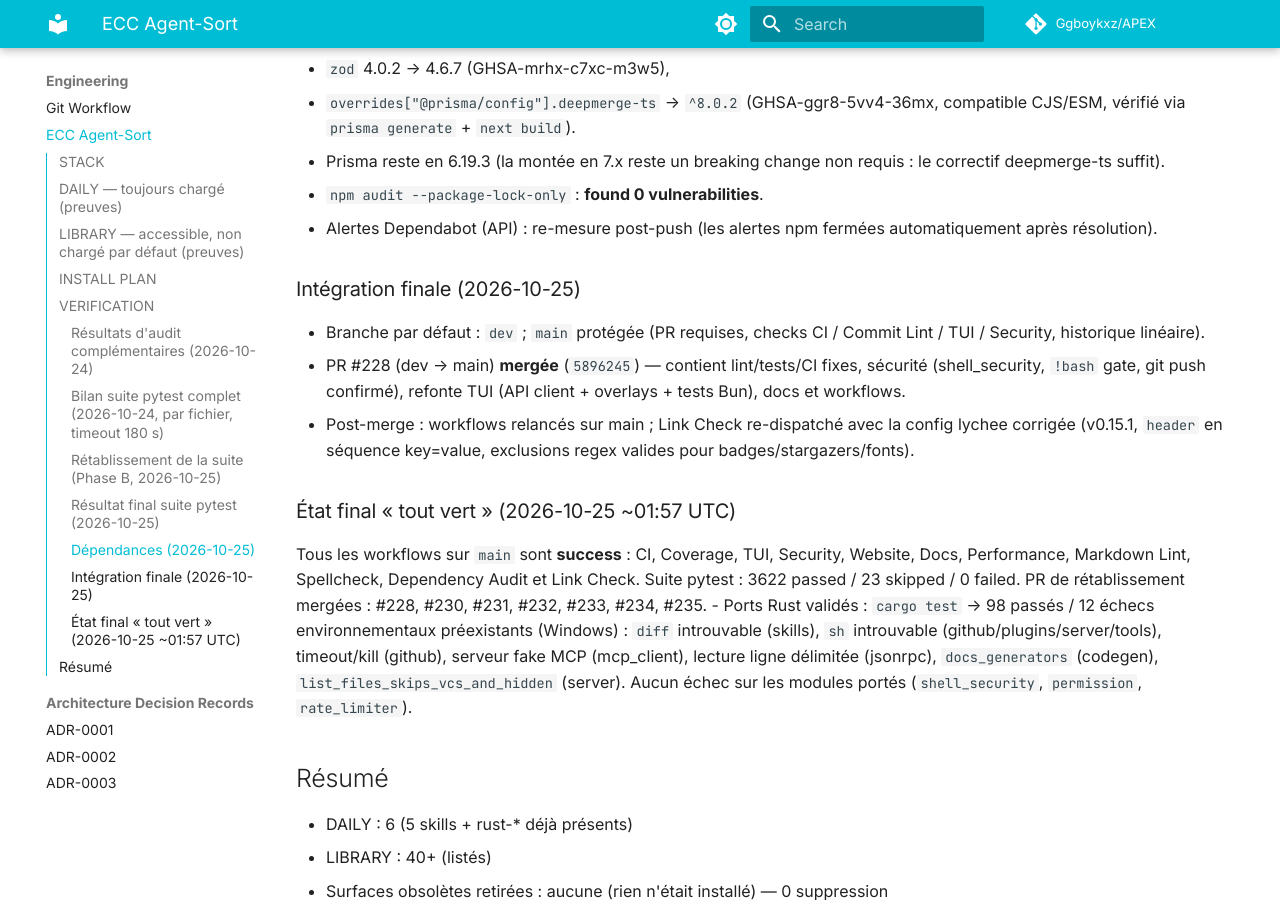
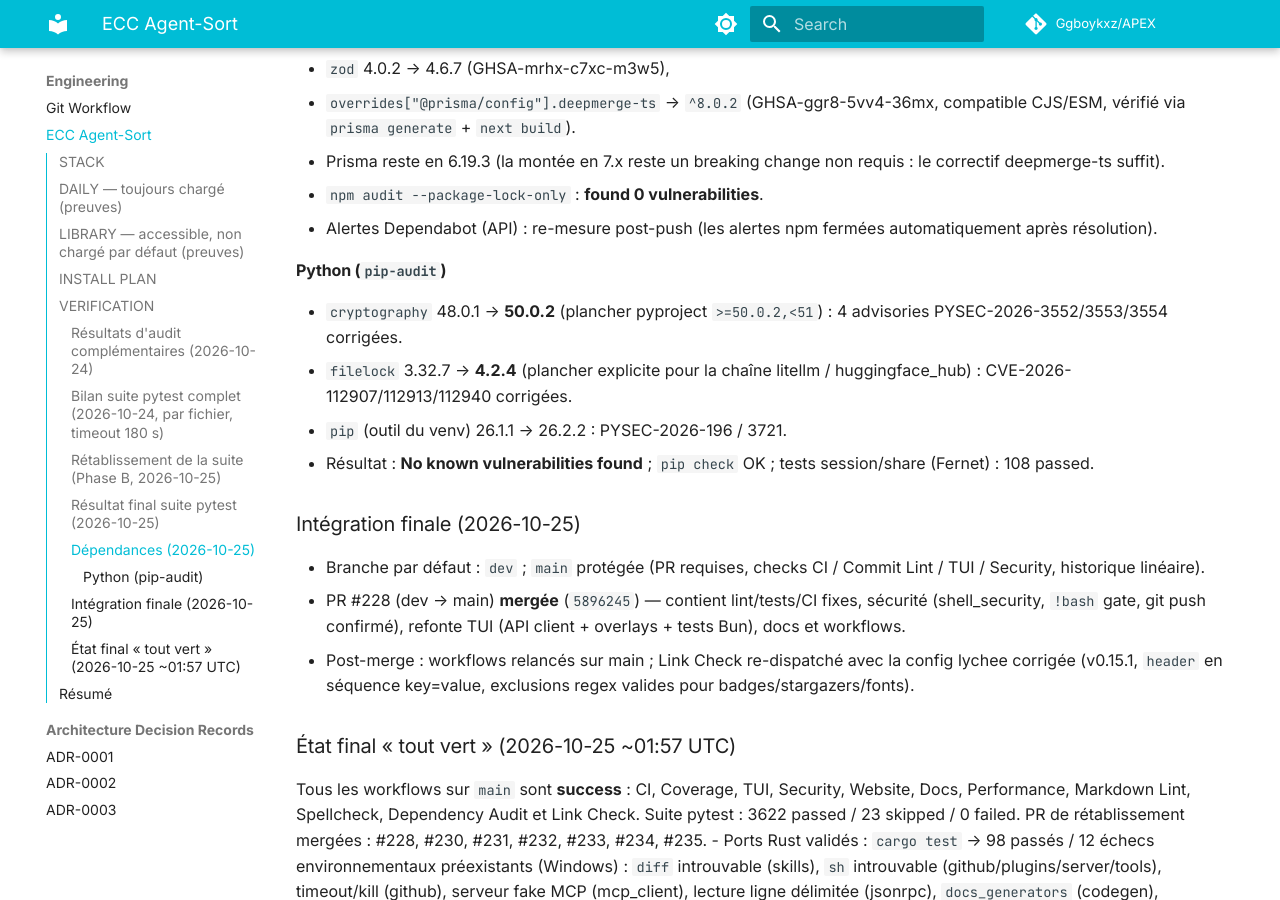
Before and after one commit to Ggboykxz/APEX, an MkDocs documentation site: the page built from docs/ecc-agent-sort.md, in a window 1280 px wide and 900 px high, scrolled down 4612 px. Built offline with MkDocs 1.6.1 and Material for MkDocs 9.7.7, drawn with Linux system fonts in a browser that asks for light colours; comment, search, counter and statistics services are not loaded; the version menu is left out.

Commit message:
chore(deps): require cryptography 50.0.2 and filelock 4.2.4 (pip-audit clean)

```diff
--- a/docs/ecc-agent-sort.md
+++ b/docs/ecc-agent-sort.md
@@ -146,6 +146,16 @@ Les 23 skips sont documentés et motivés (POSIX-only / chmod / watchdog absent)
 - Alertes Dependabot (API) : re-mesure post-push (les alertes npm fermées
   automatiquement après résolution).
 
+#### Python (`pip-audit`)
+
+- `cryptography` 48.0.1 → **50.0.2** (plancher pyproject `>=50.0.2,<51`) :
+  4 advisories PYSEC-2026-3552/3553/3554 corrigées.
+- `filelock` 3.32.7 → **4.2.4** (plancher explicite pour la chaîne
+  litellm / huggingface_hub) : CVE-2026-112907/112913/112940 corrigées.
+- `pip` (outil du venv) 26.1.1 → 26.2.2 : PYSEC-2026-196 / 3721.
+- Résultat : **No known vulnerabilities found** ; `pip check` OK ;
+  tests session/share (Fernet) : 108 passed.
+
 ### Intégration finale (2026-10-25)
 
 - Branche par défaut : `dev` ; `main` protégée (PR requises, checks CI /
--- a/pyproject.toml
+++ b/pyproject.toml
@@ -42,7 +42,9 @@ dependencies = [
     "aiohttp>=3.9.0,<4.0.0",
     "pyperclip>=1.8.0,<3.0.0",
     "click>=8.1.0,<9.0.0",
-    "cryptography>=42.0.0,<51.0.0",
+    "cryptography>=50.0.2,<51.0.0",
+    # Security floor for the litellm/huggingface_hub transitive dependency.
+    "filelock>=4.2.4,<5.0.0",
 ]
 
 [project.optional-dependencies]
```
